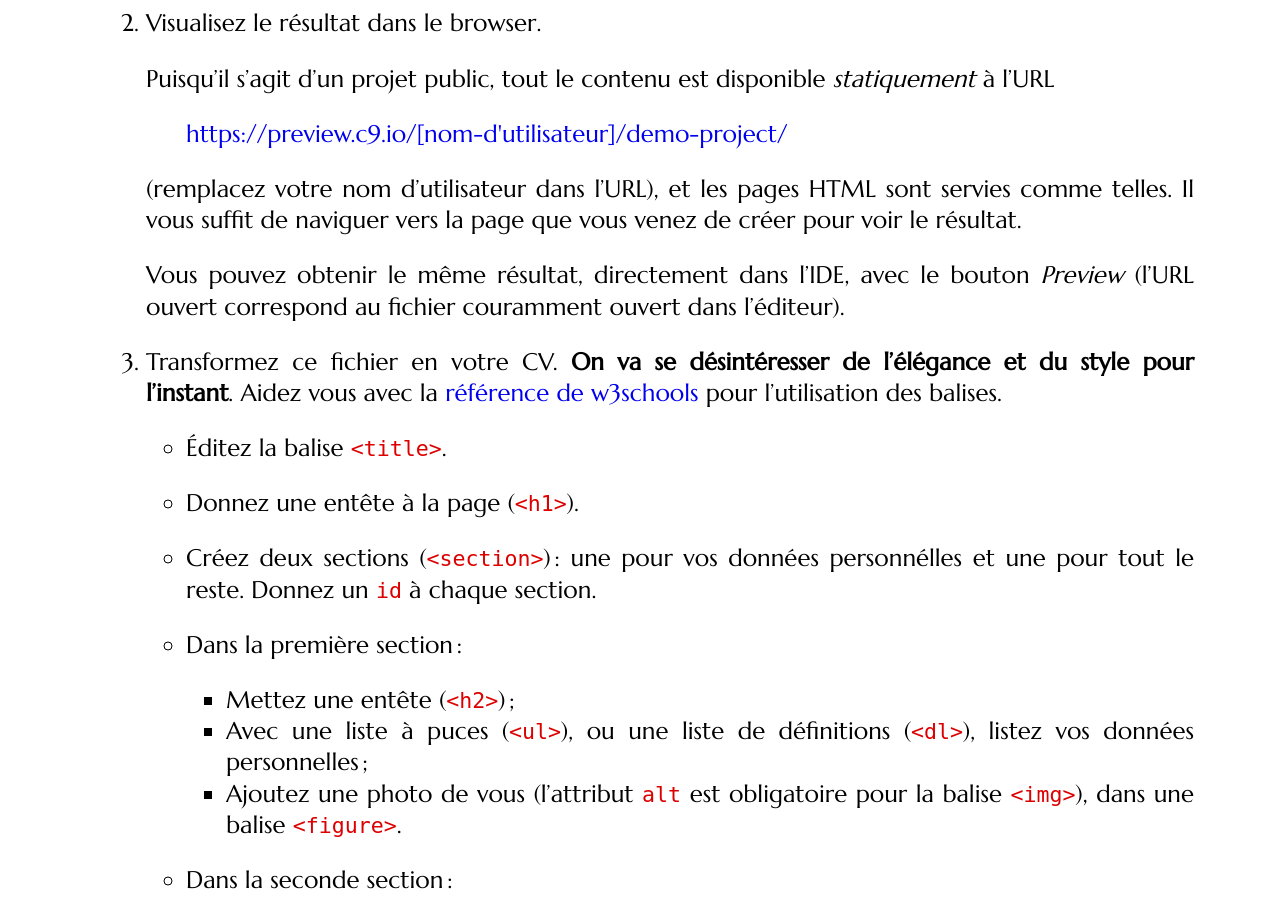
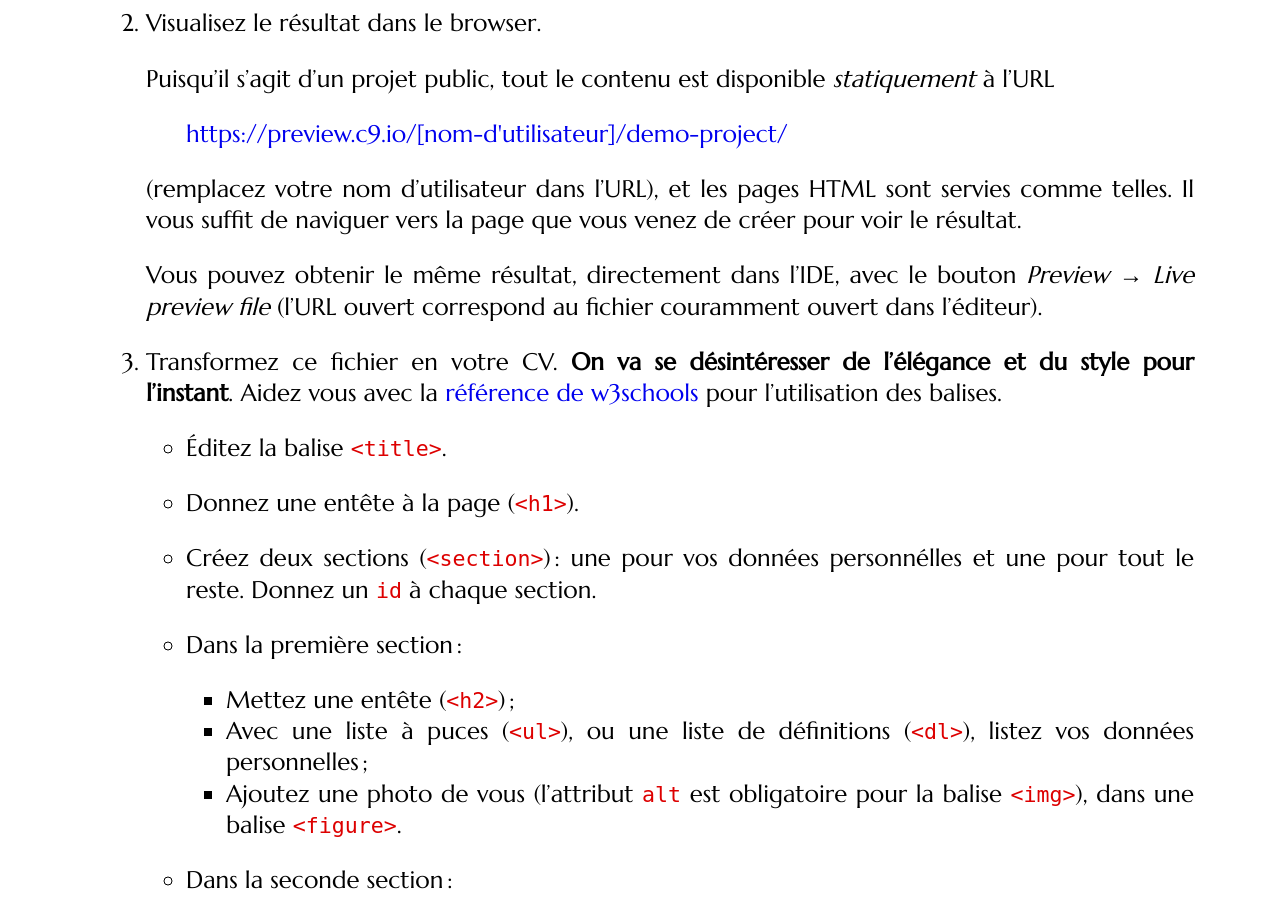
Before and after one commit to defeo/aws, a Jekyll site: the page built from tutorials/tutorial1.md, in a window 1280 px wide and 900 px high, scrolled down 1220 px. Built offline with Jekyll 4.4.1, drawn with Linux system fonts in a browser that asks for light colours; some web fonts are replaced.

Commit message:
C9 changed interface

```diff
--- a/tutorials/tutorial1.md
+++ b/tutorials/tutorial1.md
@@ -59,8 +59,8 @@ Partez de ce squelette
    que vous venez de créer pour voir le résultat.
 
    Vous pouvez obtenir le même résultat, directement dans l'IDE, avec
-   le bouton *Preview* (l'URL ouvert correspond au fichier couramment
-   ouvert dans l'éditeur).
+   le bouton *Preview* → *Live preview file* (l'URL ouvert correspond
+   au fichier couramment ouvert dans l'éditeur).
 
 4. Transformez ce fichier en votre CV. **On va se désintéresser de
    l'élégance et du style pour l'instant**.  Aidez vous avec la
```
